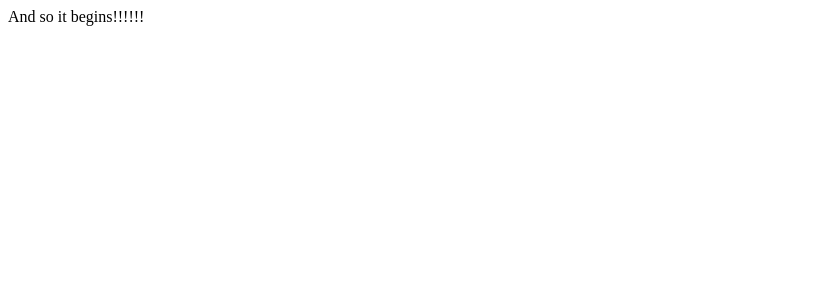
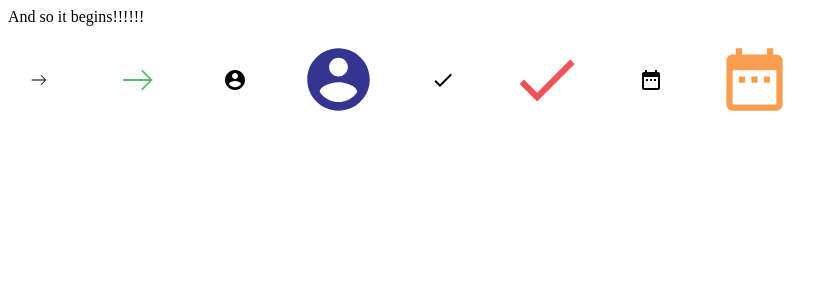
Before and after one commit to yalla-coop/curenetics, a React (Create React App) app: page / in a window 1280 px wide. Shown: the top 300 px of the page, without its empty margins (0-838 px from the left). Built offline with nearby package versions, Linux system fonts and the light colour scheme.

Commit message:
style variables, first icons

```diff
--- a/src/components/App.js
+++ b/src/components/App.js
@@ -1,10 +1,38 @@
 import React from 'react';
 
+// icon testing
+// svgs downloaded from: https://material.io/resources/icons
+import Arrow from './common/icons/Arrow';
+import Avatar from './common/icons/Avatar';
+import Calendar from './common/icons/Calendar';
+import Tick from './common/icons/Tick';
+
+import styled from 'styled-components';
+import { breakpoint, colors } from '../styles/globalStyles'
+
+const IconContainer = styled.div`
+  display: flex;
+  padding: 1rem;
+  justify-content: space-between;
+  align-items: center;
+  flex-wrap: wrap;
+  max-width: ${breakpoint.tablet};
+`;
 
 function App() {
   return (
    <div>
      And so it begins!!!!!!
+     <IconContainer>
+      <Arrow />
+      <Arrow width={60} fill={colors.confirm}/>
+      <Avatar/>
+      <Avatar width={75} fill={colors.primary}/>
+      <Tick/>
+      <Tick width={75} fill={colors.cancel}/>
+      <Calendar/>
+      <Calendar width={75} fill={colors.accent}/>
+     </IconContainer>
    </div>
   );
 }
--- /dev/null
+++ b/src/components/common/icons/Arrow.jsx
@@ -0,0 +1,39 @@
+import React from 'react';
+
+const Arrow = ({ titleTag = 'Arrow', width = 30, fill = '#000', direction = 'right' }) => {
+
+  const degree = {
+    'left': 90,
+    'right': -90,
+    'up': -180,
+    'down': 0
+  };
+  const arrowDirection = `translate(379 210), rotate(${degree[direction]})`;
+
+  return (
+  <svg
+    xmlns="http://www.w3.org/2000/svg"
+    viewBox="-944 188 34 34"
+    style={{
+      width
+    }}>
+    {titleTag && <title>{titleTag}</title>}
+    <g transform="translate(-1323 -22)">
+      <g
+        transform={arrowDirection}
+        transform-origin="50% 50%"
+        >
+      <path
+        d="M2274.83-12244.371l-4.769-4.77a.5.5,0,0,1,0-.707.5.5,0,0,1,.354-.146.5.5,0,0,1,.354.146l4.268,4.268V-12260a.5.5,0,0,1,.5-.5.5.5,0,0,1,.5.5v14.419l4.268-4.268a.5.5,0,0,1,.354-.146.5.5,0,0,1,.354.146.5.5,0,0,1,0,.707l-4.769,4.77-.182.182-.02.02-.506.5Z"
+        fill={fill}
+        transform="translate(-2258.536 12269)"></path>
+      </g>
+    </g>
+  </svg>
+)};
+
+export default Arrow;
+
+// usage:
+// <Arrow direction="left" width={50}/>
+// <Arrow direction="down" fill="black"/>
--- /dev/null
+++ b/src/components/common/icons/Avatar.jsx
@@ -0,0 +1,18 @@
+import React from 'react';
+
+const Avatar = ({ titleTag = 'Person', width = 24, fill = '#000' }) => (
+  <svg
+    xmlns="http://www.w3.org/2000/svg"
+    viewBox="0 0 24 24"
+    style={{
+      width
+    }}>
+    {titleTag && <title>{titleTag}</title>}
+    <g fill={fill}>
+      <path d="M12 2C6.48 2 2 6.48 2 12s4.48 10 10 10 10-4.48 10-10S17.52 2 12 2zm0 3c1.66 0 3 1.34 3 3s-1.34 3-3 3-3-1.34-3-3 1.34-3 3-3zm0 14.2c-2.5 0-4.71-1.28-6-3.22.03-1.99 4-3.08 6-3.08 1.99 0 5.97 1.09 6 3.08-1.29 1.94-3.5 3.22-6 3.22z"/>
+      <path d="M0 0h24v24H0z" fill="none"/>
+    </g>
+  </svg>
+);
+
+export default Avatar;
--- /dev/null
+++ b/src/components/common/icons/Calendar.jsx
@@ -0,0 +1,16 @@
+import React from 'react';
+
+const Calendar = ({ titleTag = 'Date', width = 24, fill = '#000' }) => (
+  <svg
+    xmlns="http://www.w3.org/2000/svg"
+    viewBox="0 0 24 24"
+    style={{
+      width
+    }}>
+    {titleTag && <title>{titleTag}</title>}
+    <path fill={fill} d="M9 11H7v2h2v-2zm4 0h-2v2h2v-2zm4 0h-2v2h2v-2zm2-7h-1V2h-2v2H8V2H6v2H5c-1.11 0-1.99.9-1.99 2L3 20c0 1.1.89 2 2 2h14c1.1 0 2-.9 2-2V6c0-1.1-.9-2-2-2zm0 16H5V9h14v11z"/>
+    <path fill="none" d="M0 0h24v24H0z"/>
+  </svg>
+);
+
+export default Calendar;
--- /dev/null
+++ b/src/components/common/icons/Tick.jsx
@@ -0,0 +1,16 @@
+import React from 'react';
+
+const Tick = ({ titleTag = 'Tick', width = 24, fill = '#000' }) => (
+  <svg
+    xmlns="http://www.w3.org/2000/svg"
+    viewBox="0 0 24 24"
+    style={{
+      width
+    }}>
+    {titleTag && <title>{titleTag}</title>}
+    <path fill="none" d="M0 0h24v24H0z"/>
+    <path fill={fill} d="M9 16.2L4.8 12l-1.4 1.4L9 19 21 7l-1.4-1.4L9 16.2z"/>
+  </svg>
+);
+
+export default Tick;
--- a/src/styles/globalStyles.js
+++ b/src/styles/globalStyles.js
@@ -0,0 +1,50 @@
+const colors = {
+
+  background: '#f4f4f9', // pale grey
+
+  primary: '#35348f', // purple
+  lightPrimary: '#7574e8', // light purple
+  XlightPrimary: '#a5a4f4', // extra light purple
+  darkPrimary: '#19175b', // navy blue
+
+  black: '#070719',
+  white: '#fff',
+
+  darkGrey: '#58595b',
+  grey: '#939598',
+  disabled: '#bbbec1', // lightGrey
+
+  accent: '#f89e51', // orange
+  cancel: '#f05358', // red
+  confirm: '#58b773', // green
+
+  boxShadow: '0px 4px 7px rgba(159, 159, 159, 0.25)',
+};
+
+const fontFamily = {
+  main: '\'Lato\', sans-serif',
+  body: '\'Roboto\', sans-serif',
+  code: '\'Source Code Pro\', monospace',
+};
+
+const font = {
+  Xsmall: '0.8125rem',
+  small: '1rem',
+  med: '1.25rem',
+  large: '1.5rem',
+  Xlarge: '2rem',
+  massive: '3rem',
+};
+
+const breakpoint = {
+  Xsmall: '480px',
+  small: '600px',
+  tablet: '768px',
+  large: '1024px',
+  Xlarge: '1280px',
+  massive: '1440px',
+};
+
+export {
+  colors, fontFamily, font, breakpoint,
+};
--- a/src/styles/reset.css
+++ b/src/styles/reset.css
@@ -0,0 +1,48 @@
+/* http://meyerweb.com/eric/tools/css/reset/
+   v2.0 | 20110126
+   License: none (public domain)
+*/
+
+html, body, div, span, applet, object, iframe,
+h1, h2, h3, h4, h5, h6, p, blockquote, pre,
+a, abbr, acronym, address, big, cite, code,
+del, dfn, em, img, ins, kbd, q, s, samp,
+small, strike, strong, sub, sup, tt, var,
+b, u, i, center,
+dl, dt, dd, ol, ul, li,
+fieldset, form, label, legend,
+table, caption, tbody, tfoot, thead, tr, th, td,
+article, aside, canvas, details, embed,
+figure, figcaption, footer, header, hgroup,
+menu, nav, output, ruby, section, summary,
+time, mark, audio, video {
+	margin: 0;
+	padding: 0;
+	border: 0;
+	font-size: 100%;
+	font: inherit;
+	vertical-align: baseline;
+}
+/* HTML5 display-role reset for older browsers */
+article, aside, details, figcaption, figure,
+footer, header, hgroup, menu, nav, section {
+	display: block;
+}
+body {
+	line-height: 1;
+}
+ol, ul {
+	list-style: none;
+}
+blockquote, q {
+	quotes: none;
+}
+blockquote:before, blockquote:after,
+q:before, q:after {
+	content: '';
+	content: none;
+}
+table {
+	border-collapse: collapse;
+	border-spacing: 0;
+}
```
Also changed, not shown: 1 other file (tests, documents, lock files or other folders).
